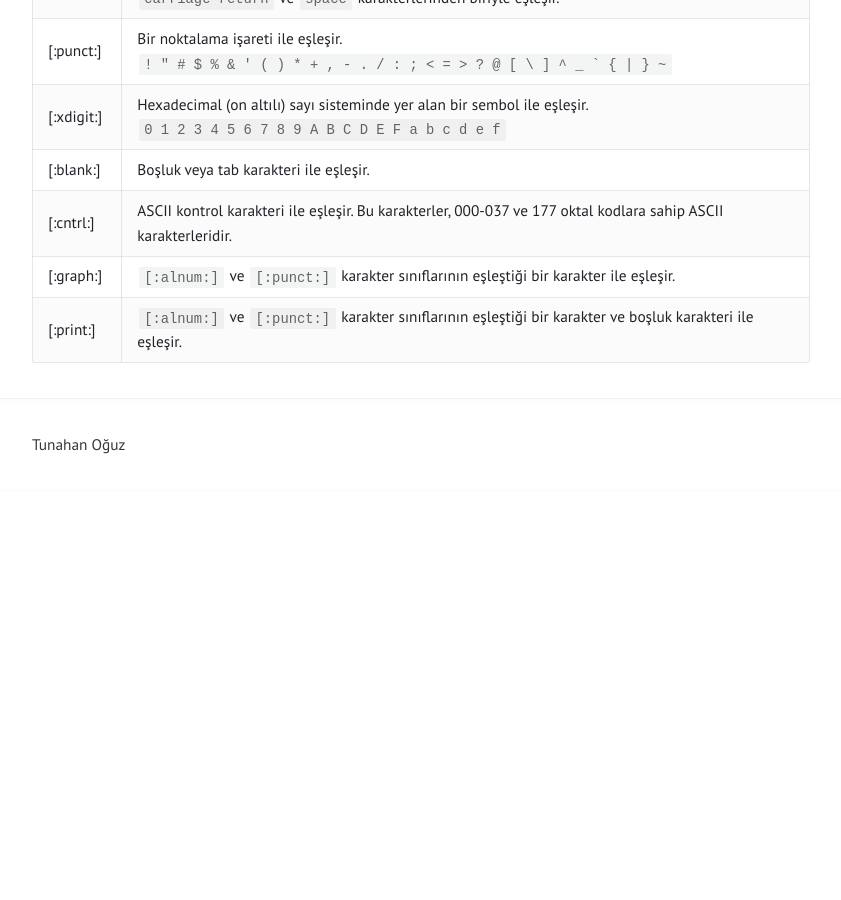
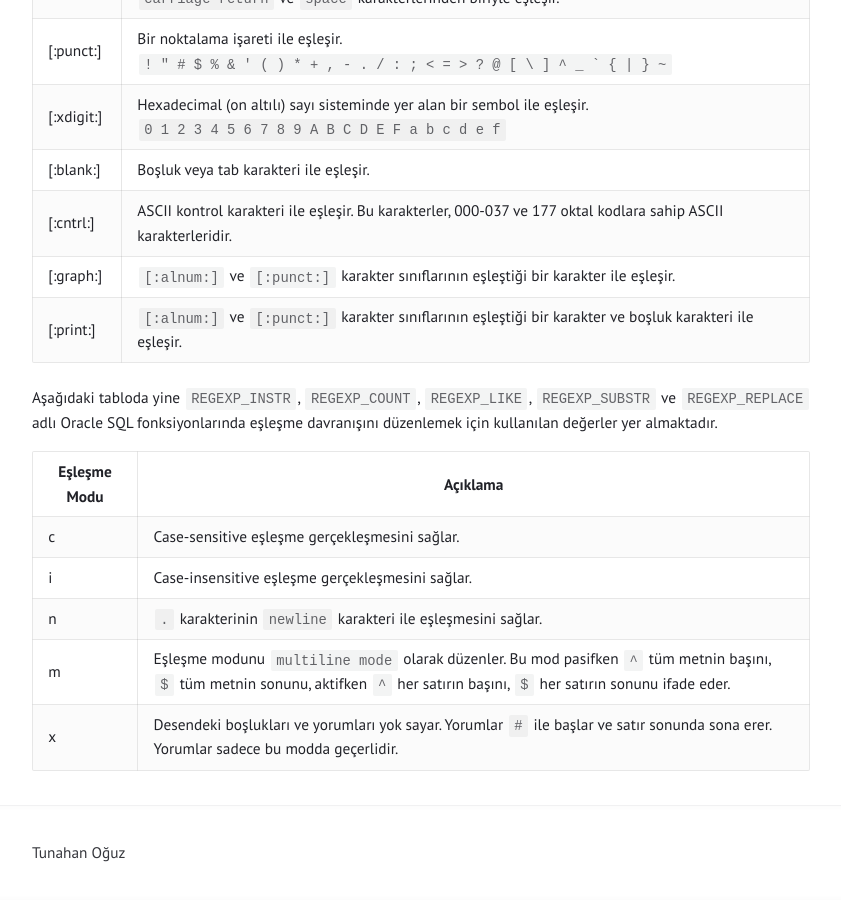
Before and after one commit to tunahanoguz/tunahanoguz.github.io, a Jekyll site: the page built from _posts/2025-05-05-oracle-regular-expressions.md, in a window 1280 px wide and 900 px high, scrolled down 2557 px. Shown: the whole window, without its empty margins (219-1060 px from the left). Built offline with Jekyll 4.4.1, drawn with Linux system fonts in a browser that asks for light colours; before the commit the page ends 3049 px from its top, so only the background shows below that.

Commit message:
Update 2025-05-05-oracle-regular-expressions.md

```diff
--- a/_posts/2025-05-05-oracle-regular-expressions.md
+++ b/_posts/2025-05-05-oracle-regular-expressions.md
@@ -55,3 +55,13 @@ Aşağıdaki tabloda `REGEXP_INSTR`, `REGEXP_COUNT`, `REGEXP_LIKE`, `REGEXP_SUBS
 | [:cntrl:]  | ASCII kontrol karakteri ile eşleşir. Bu karakterler, 000-037 ve 177 oktal kodlara sahip ASCII karakterleridir.  |
 | [:graph:]  | `[:alnum:]` ve `[:punct:]` karakter sınıflarının eşleştiği bir karakter ile eşleşir.                            |
 | [:print:]  | `[:alnum:]` ve `[:punct:]` karakter sınıflarının eşleştiği bir karakter ve boşluk karakteri ile eşleşir.        |
+
+Aşağıdaki tabloda yine `REGEXP_INSTR`, `REGEXP_COUNT`, `REGEXP_LIKE`, `REGEXP_SUBSTR` ve `REGEXP_REPLACE` adlı Oracle SQL fonksiyonlarında eşleşme davranışını düzenlemek için kullanılan değerler yer almaktadır.
+
+| Eşleşme Modu | Açıklama                                                                                                                              |
+|--------------|---------------------------------------------------------------------------------------------------------------------------------------|
+| c            | Case-sensitive eşleşme gerçekleşmesini sağlar.                                                                                        |
+| i            | Case-insensitive eşleşme gerçekleşmesini sağlar.                                                                                      |
+| n            | `.` karakterinin `newline` karakteri ile eşleşmesini sağlar.                                                                          |
+| m            | Eşleşme modunu `multiline mode` olarak düzenler. Bu mod pasifken `^` tüm metnin başını, `$` tüm metnin sonunu, aktifken `^` her satırın başını, `$` her satırın sonunu ifade eder. |
+| x            | Desendeki boşlukları ve yorumları yok sayar. Yorumlar `#` ile başlar ve satır sonunda sona erer. Yorumlar sadece bu modda geçerlidir. |
```
